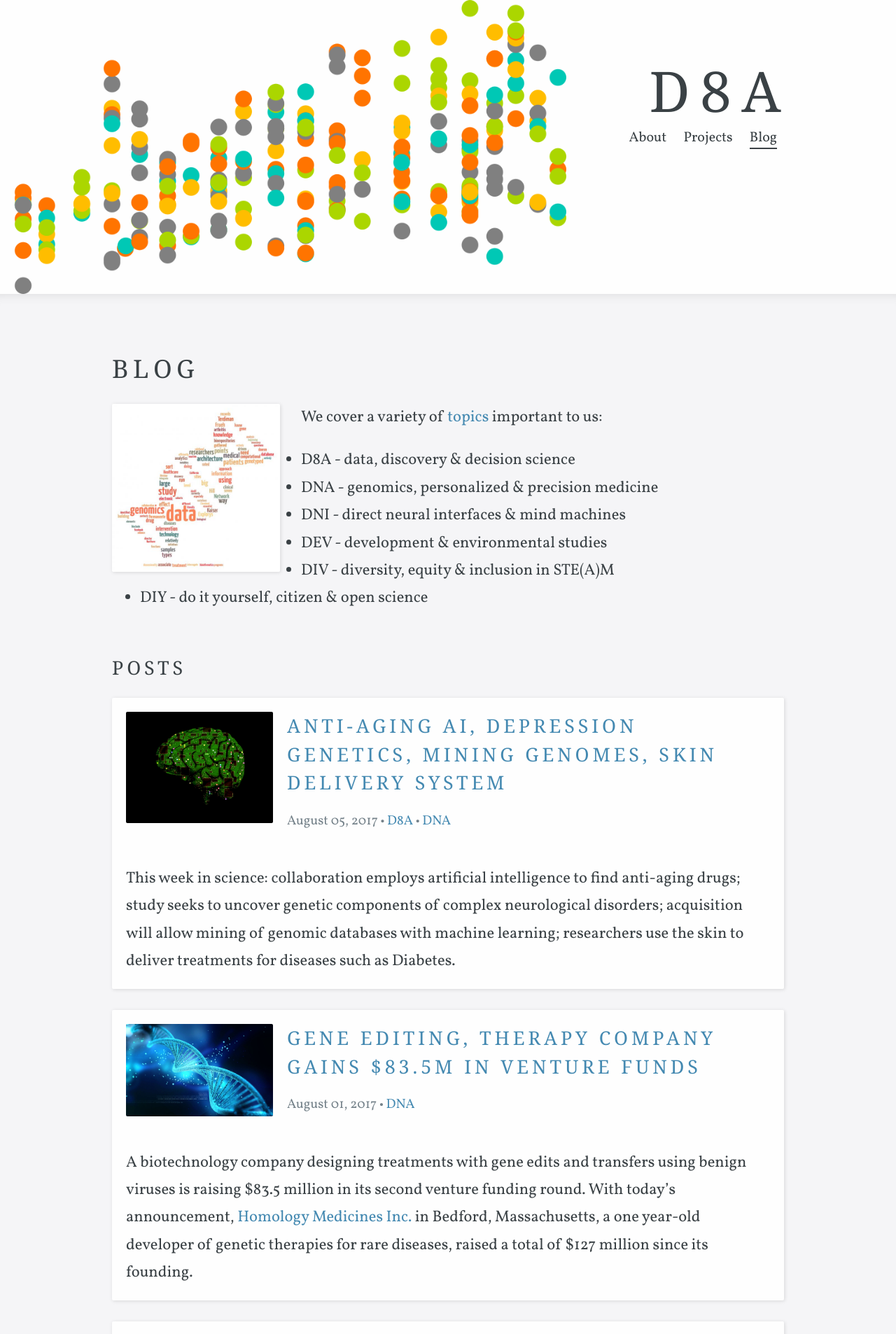
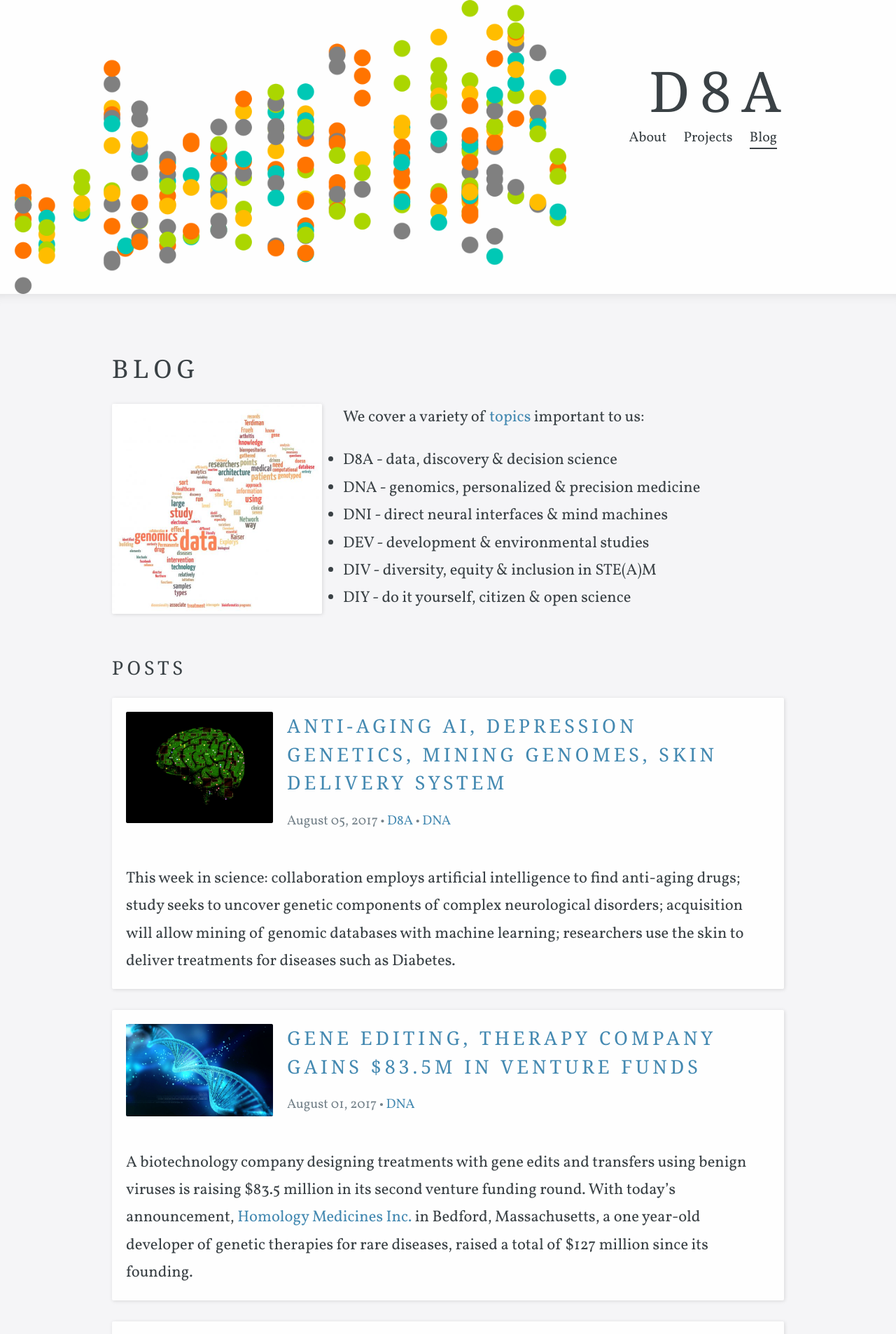
Before and after one commit to bioshack/d8a, a Jekyll site: the page built from blog/index.html, in a window 1280 px wide. Shown: the top 1906 px of the page at 70% size. Built offline with Jekyll 4.4.1, drawn with Linux system fonts in a browser that asks for light colours; some web fonts are replaced; the list of posts is cut into pages by our own code; comment, search, counter and statistics services are not loaded.

Commit message:
Update blog

```diff
--- a/blog/index.html
+++ b/blog/index.html
@@ -8,7 +8,7 @@
 ---
 
 <div class="editable">
-  <img src="/images/dna.jpg" align="left" style="border-radius:2px; box-shadow:1px 1px 5px 0 rgba(100, 100, 100, 0.2); margin:0px 30px 15px 0px" width="25%">
+  <img src="/images/dna.jpg" align="left" style="border-radius:2px; box-shadow:1px 1px 5px 0 rgba(100, 100, 100, 0.2); margin:0px 30px 15px 0px" width="300px">
 
   <p>We cover a variety of <a href="/blog/tags/">topics</a> important to us:</p>
 
```
